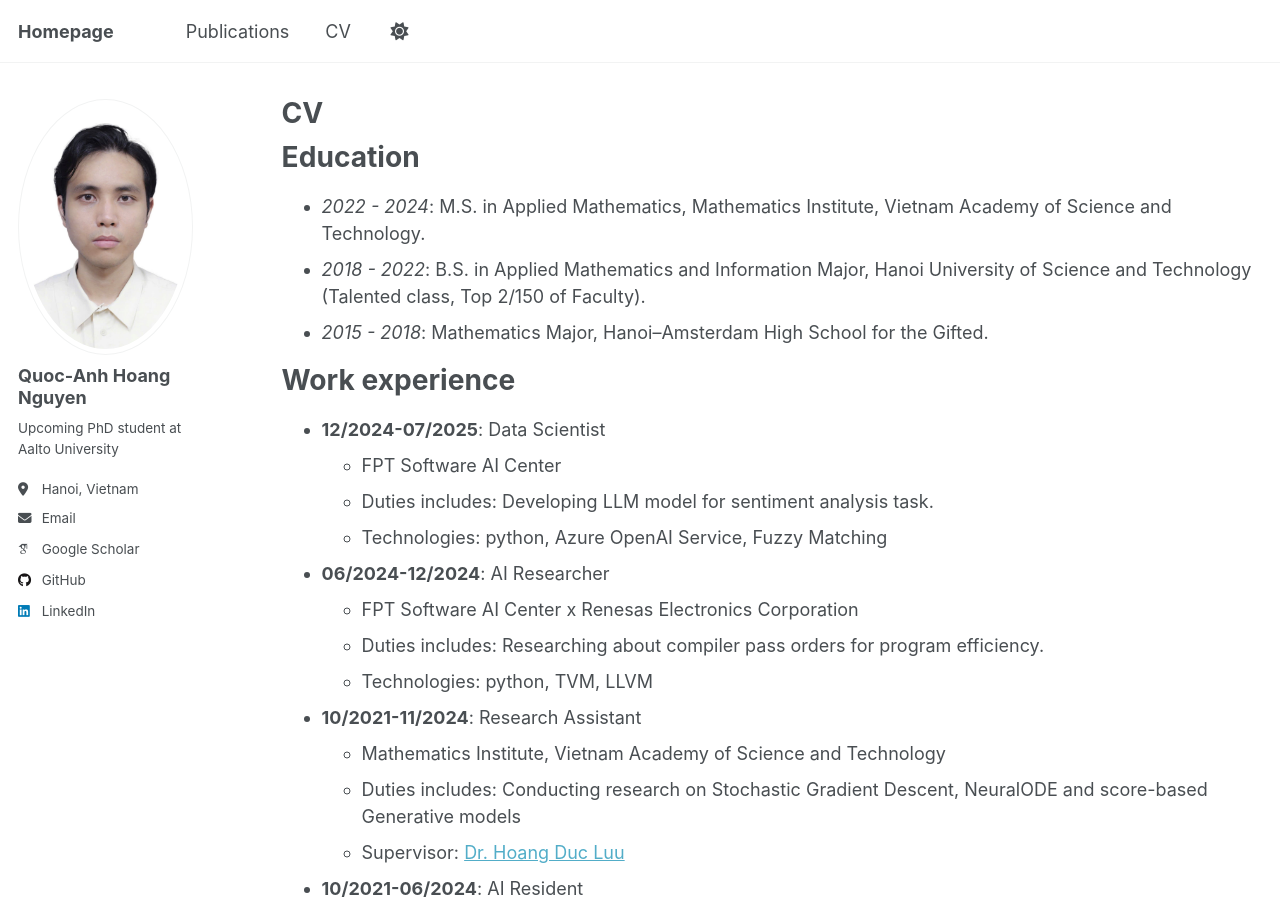
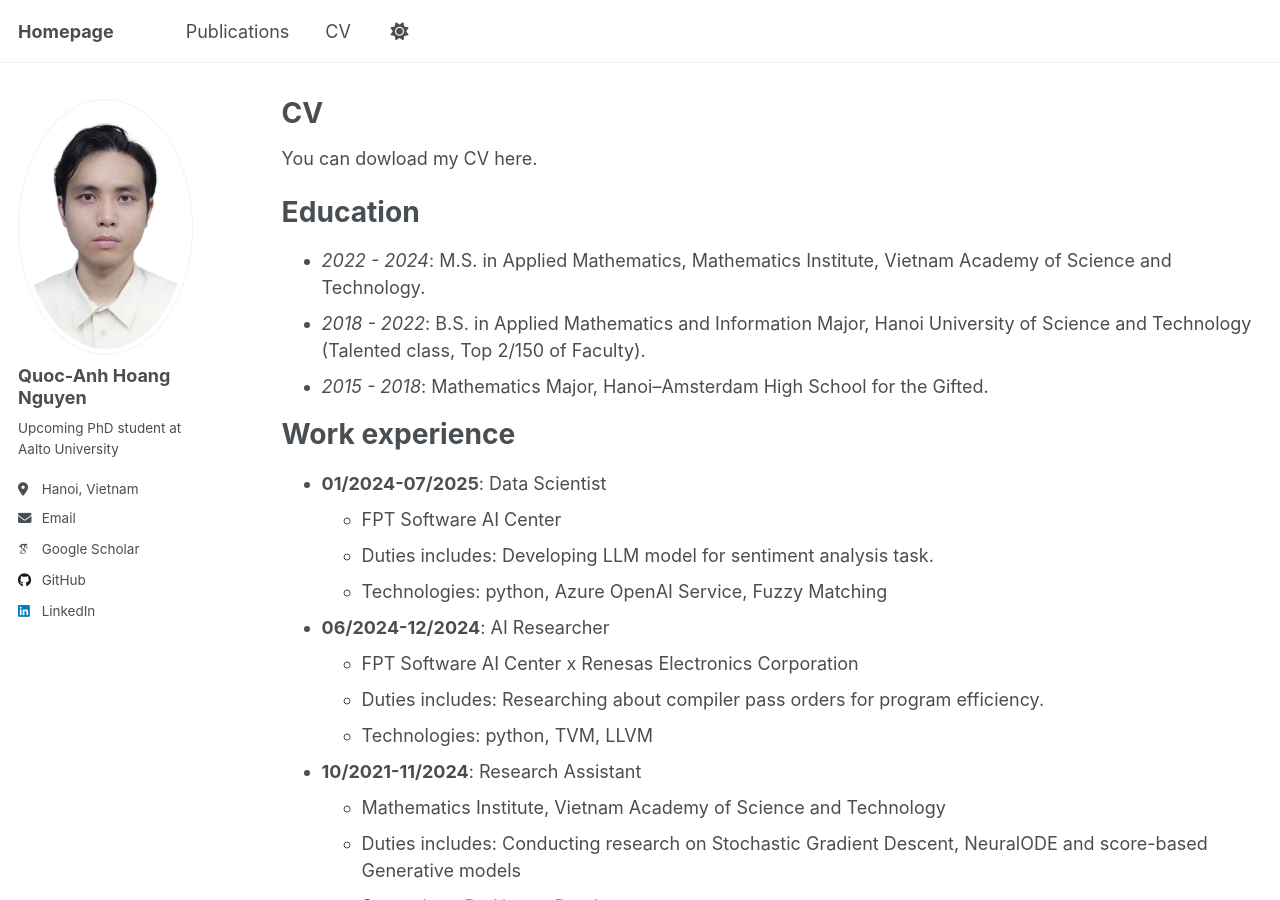
Before and after one commit to QuocAnh261100/QuocAnh261100.github.io, a Jekyll site: the page built from _pages/cv.md, in a window 1280 px wide and 900 px high. Built offline with Jekyll 4.4.1, drawn with Linux system fonts in a browser that asks for light colours; some web fonts are replaced; a script that is not in the unit is left out.

Commit message:
Update CV

```diff
--- a/_pages/cv.md
+++ b/_pages/cv.md
@@ -9,6 +9,8 @@ redirect_from:
 
 {% include base_path %}
 
+You can dowload my CV here.
+
 Education
 ======
 * *2022 - 2024*: M.S. in Applied Mathematics, Mathematics Institute, Vietnam Academy of Science and Technology.
@@ -17,7 +19,7 @@ Education
 
 Work experience
 ======
-* **12/2024-07/2025**: Data Scientist
+* **01/2024-07/2025**: Data Scientist
   * FPT Software AI Center
   * Duties includes: Developing LLM model for sentiment analysis task.
   * Technologies: python, Azure OpenAI Service, Fuzzy Matching
```
Also changed, not shown: 1 other file.
